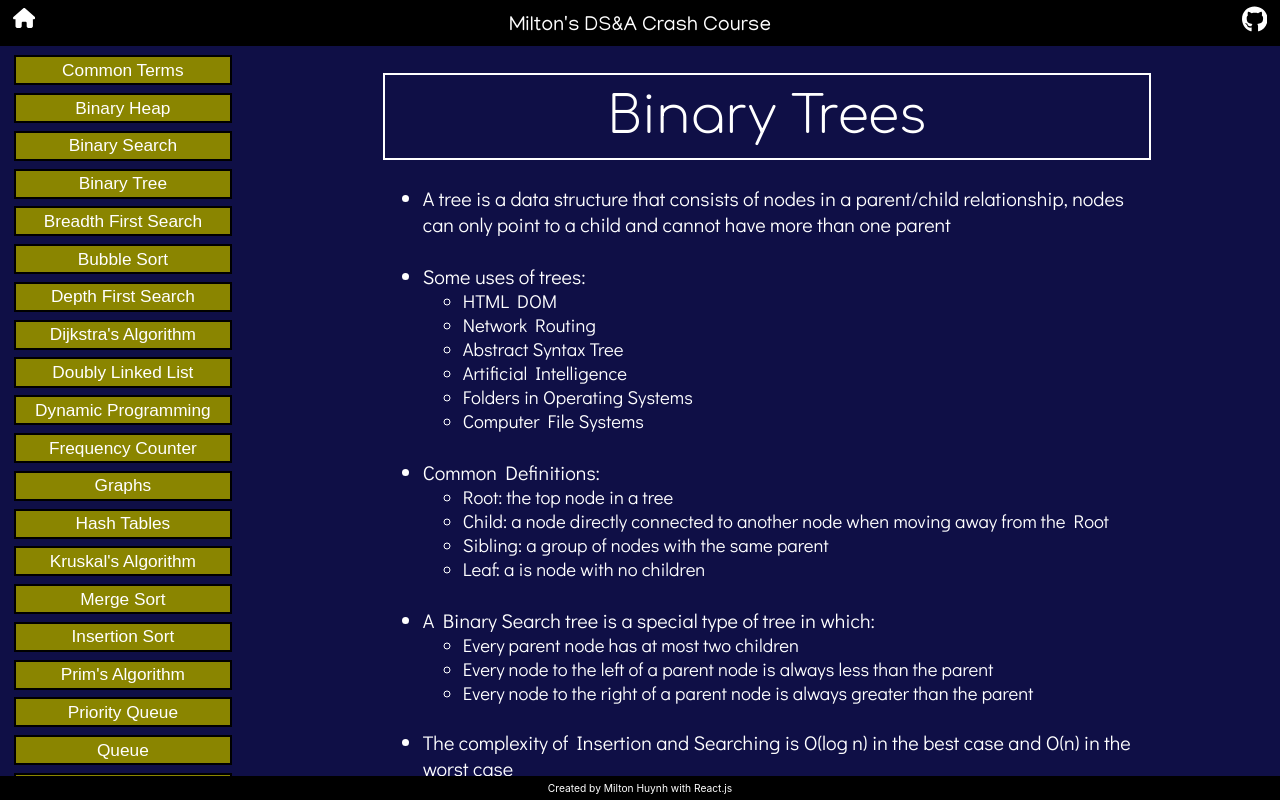
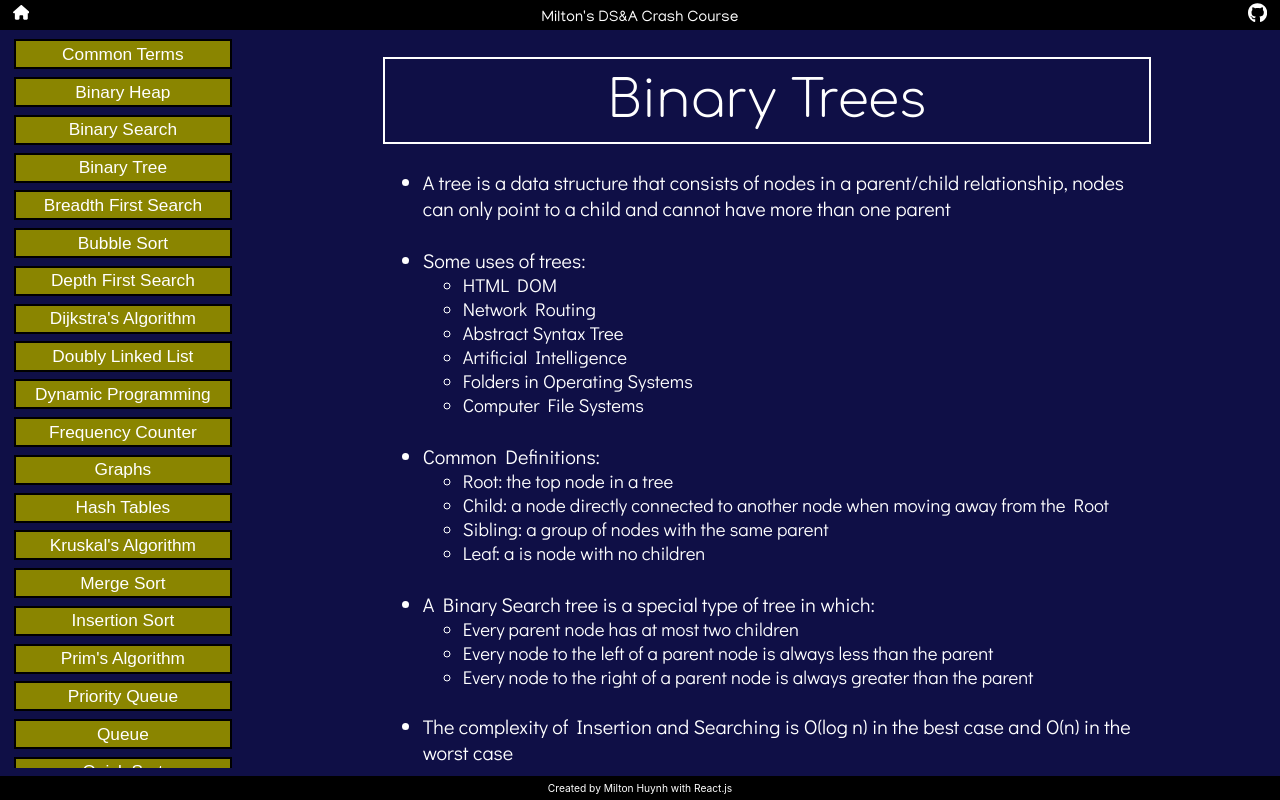
Before and after one commit to miltonhuynh/DSA-guide, a React (Create React App) app in the folder app/: page /DSA-guide/BinaryTree in a window 1280 px wide. Built offline with nearby package versions, Linux system fonts and the light colour scheme; a web font is replaced by a local one.

Commit message:
reduced header size

```diff
--- a/app/src/App.css
+++ b/app/src/App.css
@@ -50,30 +50,30 @@ body,html {
   display: flex;
   justify-content: center;
   align-items: center;
-  height: 5vh;
+  height: 3vh;
   padding-top: 0.5vw;
   font-family: 'Manjari', sans-serif;
 }
 
 #Brand {
-  font-size: 1.6vw;
+  font-size: 1.2vw;
   cursor: pointer;
 }
 
 #Github-icon {
-  width: 2vw;
+  width: 1.5vw;
   transition: 0.3s;
   position: fixed;
-  top: 0.5vw;
+  top: 0.25vw;
   right: 1vw;
 }
 
 #Home-icon {
   color: white;
-  width: 1.75vw;
+  width: 1.3vw;
   transition: 0.3s;
   position: fixed;
-  top: 0.6vw;
+  top: 0.4vw;
   left: 1vw;
   cursor: pointer;
 }
--- a/app/src/Components/Home.js
+++ b/app/src/Components/Home.js
@@ -5,8 +5,7 @@ export default function Home() {
     <div class="Concept_page">
       <div class="Concept_title">Welcome!</div>
       <div class="Container font-m">
-        <div>This website is meant to be used as refresher and crash course, use other resources to learn new concepts for the first time</div><br/>
-        <div>Leetcode problems at the bottom are designed to be difficult, even the ones marked easy, don't be discouraged</div><br/>
+        <div>This website is meant to be used as refresher before an interview, please use other resources to learn new concepts for the first time</div><br/>
       </div>
     </div>
   )
```
